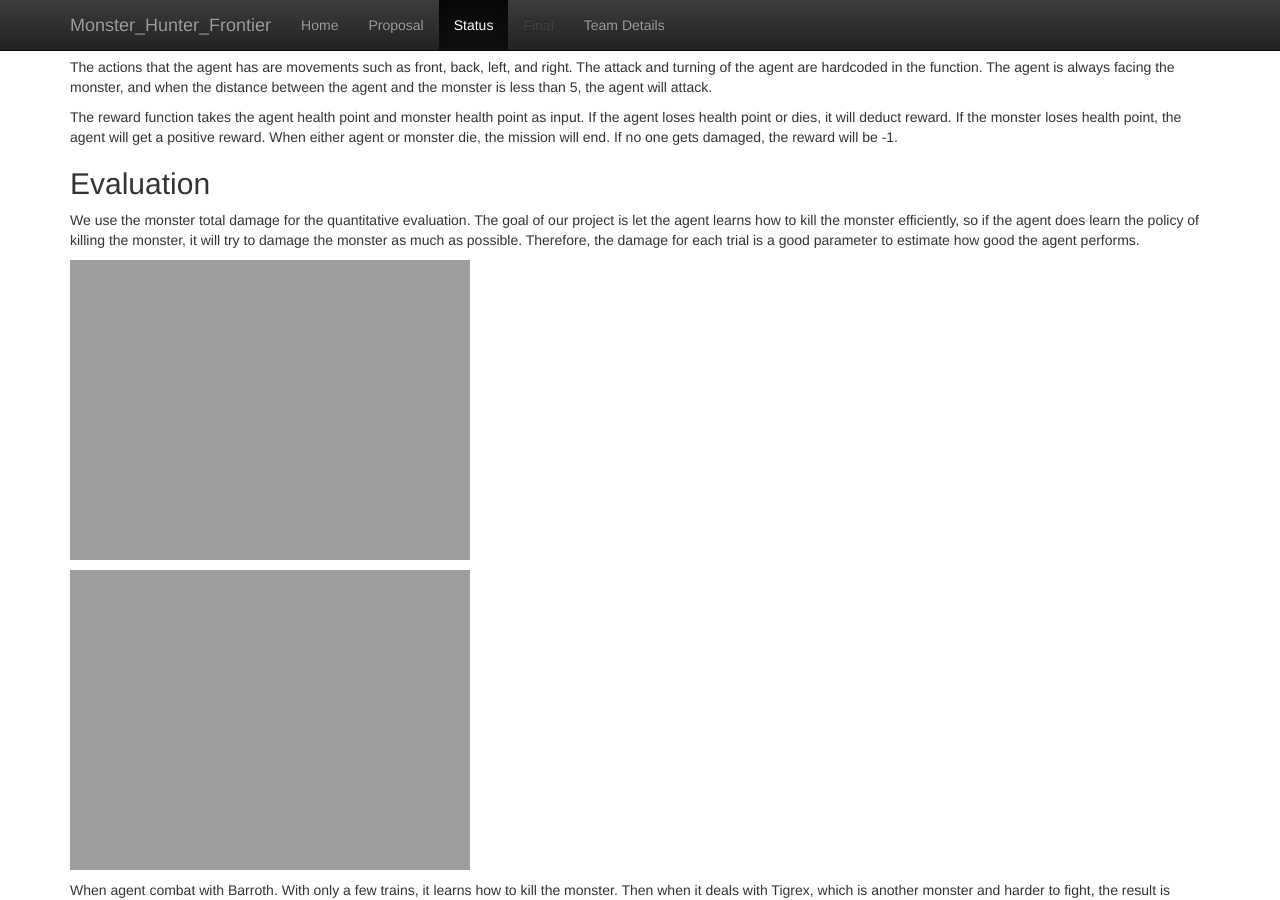
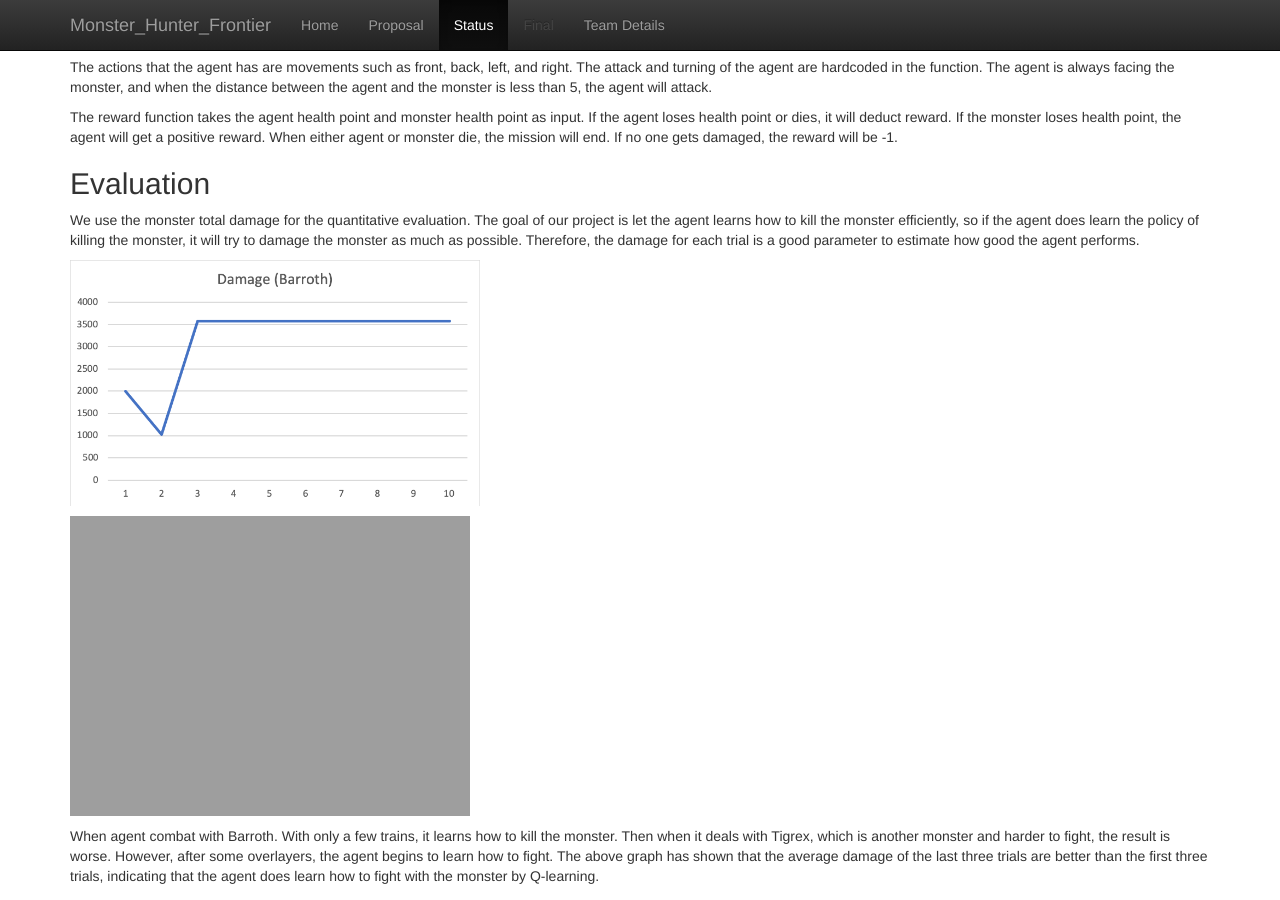
Before and after one commit to zihuazhang337/Group-25, a Jekyll site: the page built from docs/status.md, in a window 1280 px wide and 900 px high, scrolled down 542 px. Built offline with Jekyll 4.4.1, drawn with Linux system fonts in a browser that asks for light colours.

Commit message:
Update status.md

```diff
--- a/docs/status.md
+++ b/docs/status.md
@@ -21,7 +21,7 @@ The reward function takes the agent health point and monster health point as inp
 ## Evaluation
 We use the monster total damage for the quantitative evaluation. The goal of our project is let the agent learns how to kill the monster efficiently, so if the agent does learn the policy of killing the monster, it will try to damage the monster as much as possible. Therefore, the damage for each trial is a good parameter to estimate how good the agent performs.
 
-![](/status result/Damage Barroth.png =750x450)
+<img src="/status result/Damage Barroth.png" height="36%" width="36%">
 
 ![](/status result/Damage Tigrex.png =750x450)
 
```
